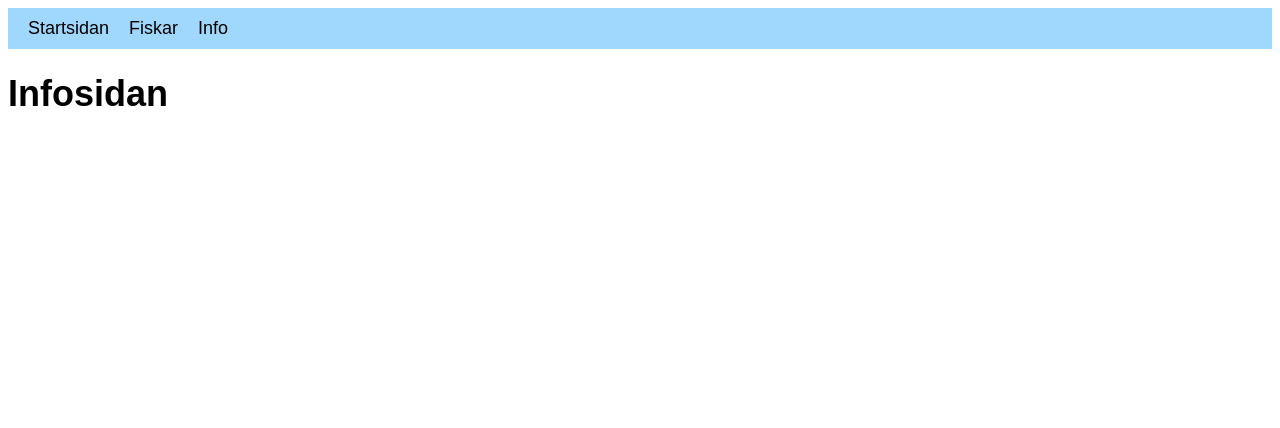
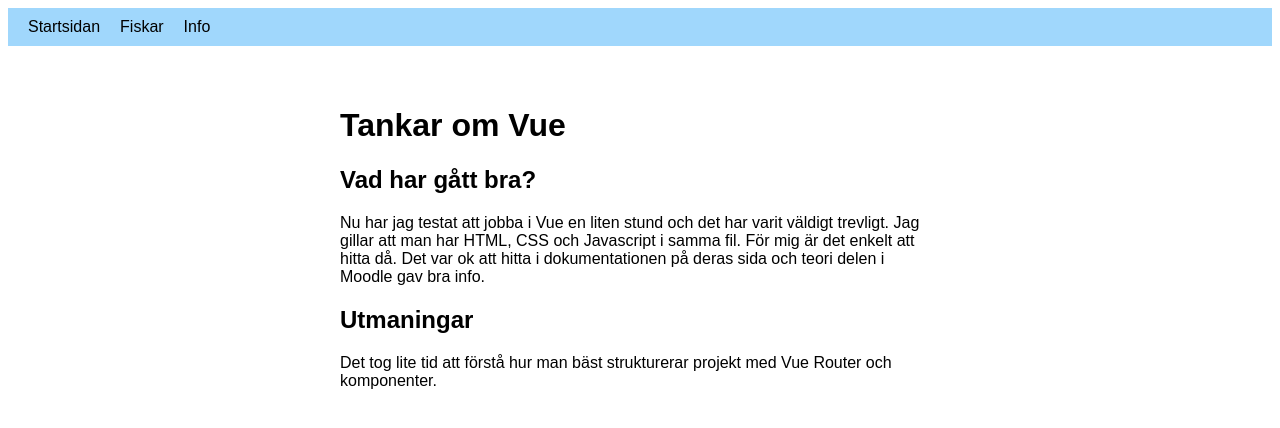
Before and after one commit to Anne-Lii/fullstack_m3, a Vue app: page /info in a window 1280 px wide. Shown: the top 428 px of the page. Built offline with nearby package versions, Linux system fonts and the light colour scheme.

Commit message:
lagt till en detaljruta som visas vid klick på knapp

```diff
--- a/src/assets/main.css
+++ b/src/assets/main.css
@@ -1,5 +1,5 @@
 body {
 
-  font-size: 18px;
+  font-size: 16px;
   font-family: Arial, Helvetica, sans-serif, 'Arial Narrow', Arial, sans-serif;
 }
--- /dev/null
+++ b/src/components/FishDetail.vue
@@ -0,0 +1,26 @@
+<template>
+    <div class="fish-detail">
+        <h2>{{ fish.commonName }}</h2>
+        <p><strong>Latinskt namn:</strong> {{ fish.latinName }}</p>
+        <p><strong>Saltvatten:</strong> {{ fish.isSaltwater ? "Ja" : "Nej" }}</p>
+        <p><strong>Utrotningshotad:</strong> {{ fish.endangeredLevel }}</p>
+
+        <button @click="$emit('close')">Stäng</button>
+    </div>
+</template>
+
+<script>
+    export default {
+        name: "FishDetail",
+        props: {
+        fish: {
+            type: Object,
+            required: true,
+        },
+        },
+    };
+</script>
+
+<style scoped>
+
+</style>
--- a/src/views/Fish.vue
+++ b/src/views/Fish.vue
@@ -1,80 +1,80 @@
 <script>
+    import FishDetail from "../components/FishDetail.vue";
+
     export default {
+        components: {
+            FishDetail,
+        },
         data() {
             return {
-      fishData: [], //Array för datan från APIet
-      loading: true, //visar att data laddas
+            fishData: [], // Array för API-data
+            loading: true, // Indikator för laddning
+            selectedFish: null, // Håller vald fisk
             newFish: {
-        commonName: '',
-        latinName: '',
+                commonName: "",
+                latinName: "",
                 isSaltwater: true,
                 endangeredLevel: 1,
             },
             };
         },
+
         mounted() {
-    this.fetchFishData(); //hämta data när komponenten mountas
+            this.fetchFishData();
         },
 
-  //metod för att hämta data
         methods: {
             async fetchFishData() {
             try {
-        const response = await fetch('https://moment-2-backend-ramverk-anne-lii.onrender.com/fish');
-        const data = await response.json(); //gör om till json
+                const response = await fetch("https://moment-2-backend-ramverk-anne-lii.onrender.com/fish");
+                const data = await response.json();
                 this.fishData = data;
             } catch (error) {
-        console.error('Fel vid hämtning av data:', error);
+                console.error("Fel vid hämtning av data:", error);
             } finally {
-            this.loading = false; //Avslutar laddning
+                this.loading = false;
             }
             },
-
-    //lägga till ny fisk
             async addFish() {
             try {
-            console.log("Lägger till fisk:", this.newFish); // Logga datan som skickas
-            const response = await fetch('https://moment-2-backend-ramverk-anne-lii.onrender.com/fish', {
-            method: 'POST',
+                const response = await fetch("https://moment-2-backend-ramverk-anne-lii.onrender.com/fish", {
+                method: "POST",
                 headers: {
-                'Content-Type': 'application/json',
+                    "Content-Type": "application/json",
                 },
                 body: JSON.stringify(this.newFish),
                 });
-
                 if (!response.ok) {
-            throw new Error('Kunde inte lägga till fisk');
+                throw new Error("Kunde inte lägga till fisk");
                 }
-
-            this.fetchFishData(); // Uppdatera listan
+                this.fetchFishData();
                 this.newFish = {
-            commonName: '',
-            latinName: '',
+                commonName: "",
+                latinName: "",
                 isSaltwater: true,
                 endangeredLevel: 1,
-            }; // Återställ formuläret
+                };
             } catch (error) {
-            console.error('Fel vid tillägg av fisk:', error);
+                console.error("Fel vid tillägg av fisk:", error);
             }
             },
-
-    //för att radera en fisk
             async deleteFish(_id) {
-
             try {
                 await fetch(`https://moment-2-backend-ramverk-anne-lii.onrender.com/fish/${_id}`, {
-            method: 'DELETE',
+                method: "DELETE",
                 });
-        this.fetchFishData(); // Uppdatera listan efter radering
-
+                this.fetchFishData();
             } catch (error) {
-
-        console.error('Fel vid borttagning av fisk:', error);
+                console.error("Fel vid borttagning av fisk:", error);
             }
+            },
+            selectFish(fish) {
+            this.selectedFish = fish; // Sätt vald fisk
             },
         },
     };
 </script>
+
 
 
 <template>
@@ -82,14 +82,14 @@ export default {
       <h1>Fiskar</h1>
       <div class="form_container">
         <h2>Lägg till ny fisk</h2>
-            <form @submit.prevent ="addFish">
+        <form @submit.prevent="addFish">
           <div>
-                    <label for="commonName">Namn: </label>
-                    <input id = "commonName" v-model="newFish.commonName" placeholder="Namn" required>
+            <label for="commonName">Namn:</label>
+            <input id="commonName" v-model="newFish.commonName" placeholder="Namn" required />
           </div>
           <div>
             <label for="latinName">Latinskt namn:</label>
-                    <input id="latinName" v-model="newFish.latinName" placeholder="Latinskt namn" required>
+            <input id="latinName" v-model="newFish.latinName" placeholder="Latinskt namn" required />
           </div>
           <div>
             <label for="isSaltwater">Saltvatten:</label>
@@ -106,24 +106,28 @@ export default {
               <option value="3">3 - Nej</option>
             </select>
           </div>
-                <button type="submit">Lägg till fisk</button>
+          <button type="submit">+ Lägg till fisk</button>
         </form>
       </div>
 
       <div v-if="loading">Laddar data...</div>
-
       <div v-else>
         <div v-for="fish in fishData" :key="fish._id" class="fish-item">
           <h3>{{ fish.commonName }}</h3>
           <p><strong>Latinskt namn:</strong> {{ fish.latinName }}</p>
-                <p><strong>Saltvatten:</strong> {{ fish.isSaltwater ? 'Ja' : 'Nej' }}</p>
+          <p><strong>Saltvatten:</strong> {{ fish.isSaltwater ? "Ja" : "Nej" }}</p>
           <p><strong>Utrotningshotad (1-3):</strong> {{ fish.endangeredLevel }}</p>
 
-                <button @click="deleteFish(fish._id)">Ta bort</button>
+          <button @click="selectFish(fish)">Visa detaljer</button>
+          <button @click="deleteFish(fish._id)">Ta bort X</button>
         </div>
       </div>
+
+      <!-- FishDetail visas när selectedFish är satt -->
+      <FishDetail v-if="selectedFish" :fish="selectedFish" @close="selectedFish = null" />
     </div>
   </template>
+
 
 <style scoped>
     .wrapper {
@@ -133,14 +137,20 @@ export default {
         padding: 20px;
     }
     .form_container {
-        padding-bottom: 0 0 20px 20px;
+        padding: 20px;
+        border: 1px solid grey;
+        border-radius: 5px;
+
     }
     .fish-item {
-        padding: 5px 20px;
+        padding: 5px 0;
         margin-bottom: 10px;
         border-bottom: 1px solid grey;
     }
+    .fish-item p{
+        margin: 5px;
 
+    }
     form div {
         margin-bottom: 10px;
     }
@@ -163,7 +173,7 @@ export default {
         color: black;
         border: none;
         padding: 10px 15px;
-        margin-bottom: 10px;
+        margin: 10px;
         cursor: pointer;
         border-radius: 5px;
         box-shadow: 5px 5px 5px grey;
--- a/src/views/Info.vue
+++ b/src/views/Info.vue
@@ -1,10 +1,34 @@
 <template>
     <div class="wrapper">
-        <header>
-            <h1>Infosidan</h1>
-        </header>
+        <h1>Tankar om Vue</h1>
+        <div class="content_container">
+
+            <section>
+                <h2>Vad har gått bra?</h2>
+                <p>
+                    Nu har jag testat att jobba i Vue en liten stund och det har varit väldigt trevligt.
+                    Jag gillar att man har HTML, CSS och Javascript i samma fil.
+                    För mig är det enkelt att hitta då.
+                    Det var ok att hitta i dokumentationen på deras sida och teori delen i Moodle gav bra info.
+                </p>
+            </section>
+
+            <section>
+                <h2>Utmaningar</h2>
+                <p>
+                    Det tog lite tid att förstå hur man bäst strukturerar projekt med Vue Router och komponenter.
+                </p>
+            </section>
+        </div>
+
     </div>
 </template>
 
 <style scoped>
+.wrapper {
+        width: 90%;
+        max-width: 600px;
+        margin: 20px auto;
+        padding: 20px;
+    }
 </style>
```
Lines whose indentation alone changed are shown as unchanged.
